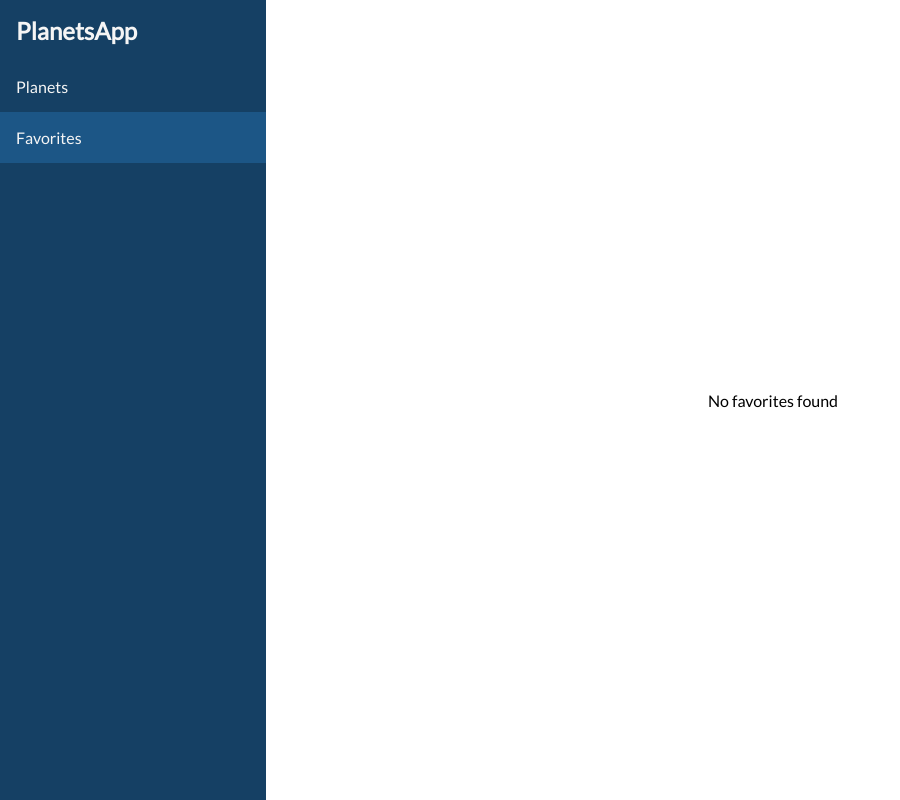
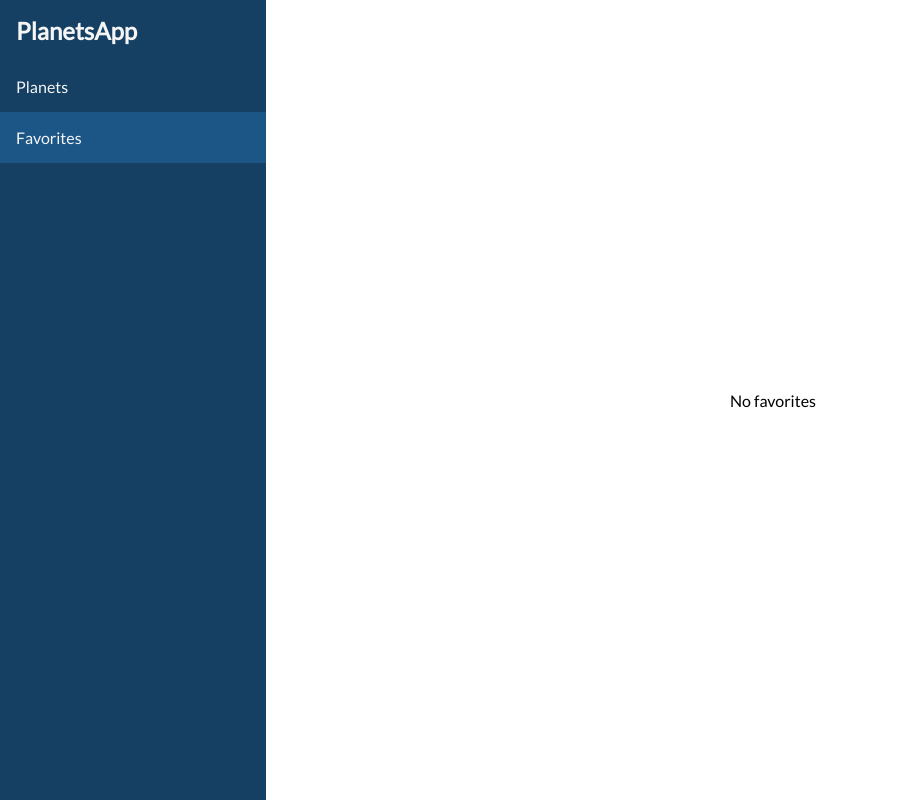
Before and after one commit to ninamarq/star-wars-expedition, a Next.js app in the folder planets-app/: page /favorites in a window 1280 px wide. Shown: the whole page, without its empty margins (0-900 px from the left). Built offline with nearby package versions, Linux system fonts and the light colour scheme.

Commit message:
fix: remove 'found' from empty favorites page.

```diff
--- a/planets-app/src/app/favorites/page.tsx
+++ b/planets-app/src/app/favorites/page.tsx
@@ -48,7 +48,7 @@ export default function Favorites() {
           alignItems: "center",
         }}
       >
-        No favorites found
+        No favorites
       </section>
     );
   }
```
